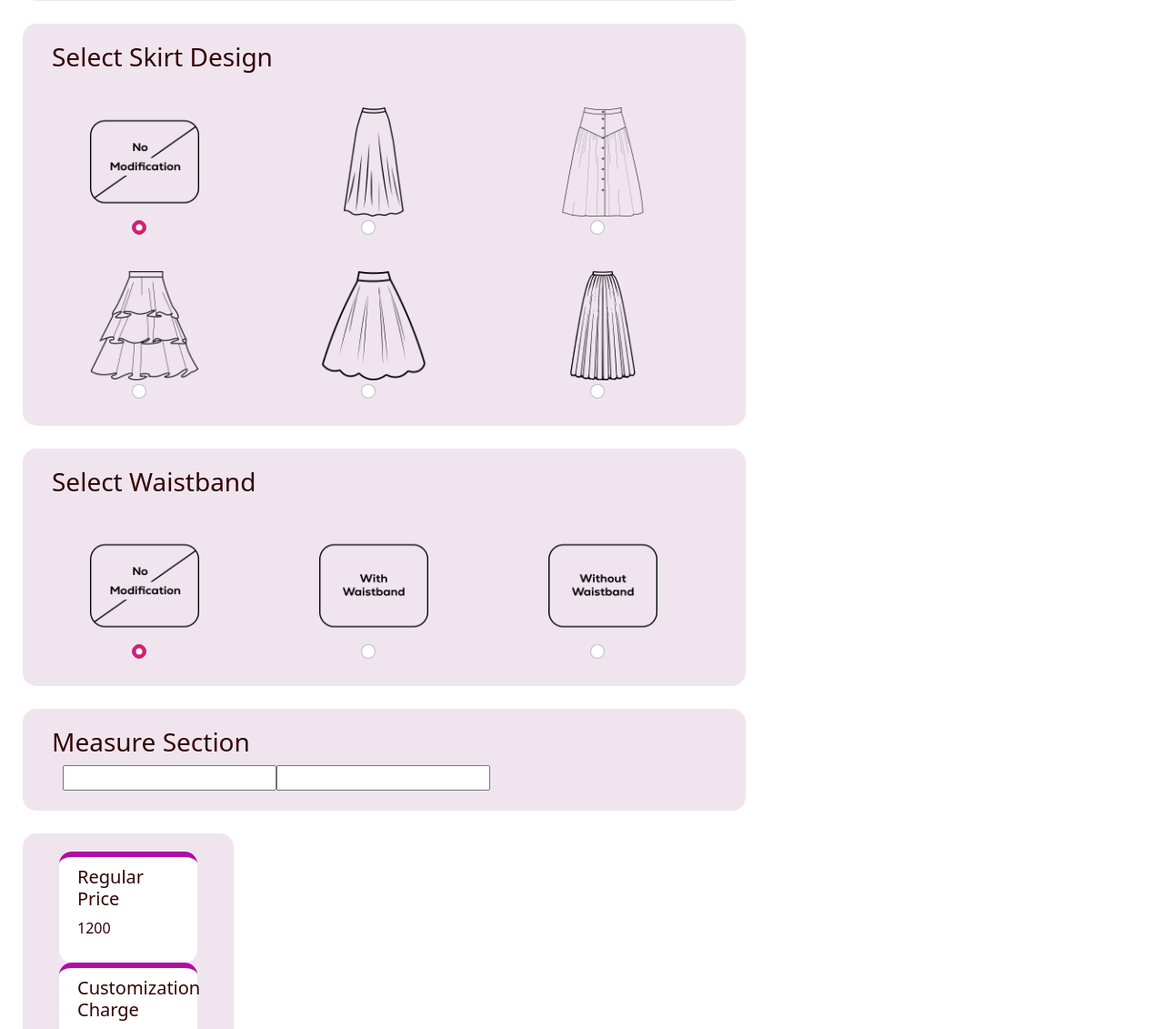
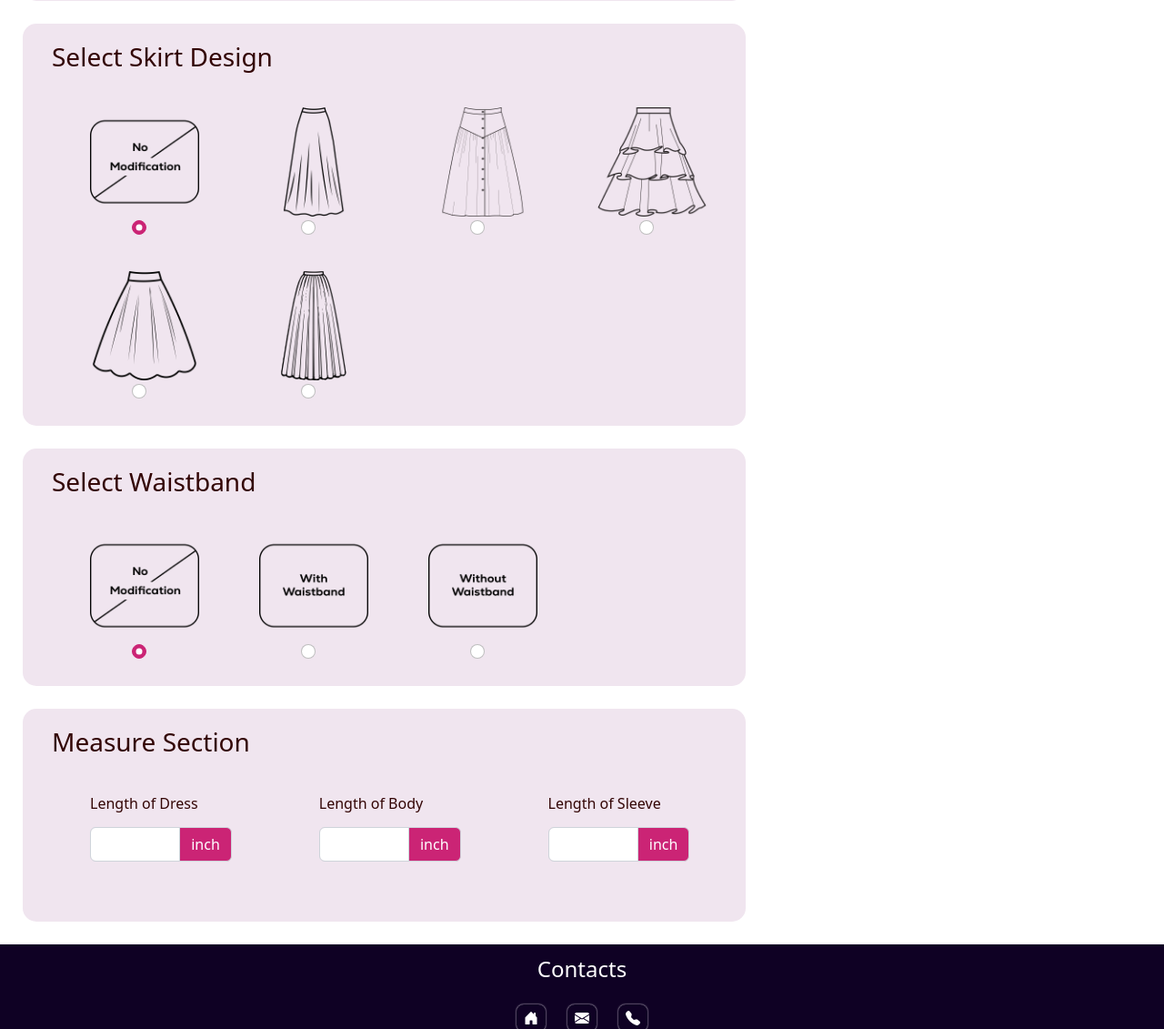
Before and after one commit to Rownokzahan/perfect-fit-with-php, a PHP site: page /customize.html in a window 1280 px wide. Shown: the part 2576-3707 px from the top of the page at 91% size. Run offline with PHP 8.4, Linux system fonts and the light colour scheme.

Commit message:
customize updated

```diff
--- a/css/main.css
+++ b/css/main.css
@@ -193,11 +193,16 @@
 }
 
 
-/* @media only screen and (min-width: 800px) {
+@media only screen and (min-width: 1490px) {
     .price-update {
         position: fixed;
         right: 0;
         bottom: 130px;
         line-height: 0;
     }
-} */
+}
+
+span.input-group-text{
+    background: #cb2475;
+    color: white;
+}
--- a/customize.html
+++ b/customize.html
@@ -63,11 +63,11 @@
                     <p class="">Lorem ipsum dolor sit amet consectetur adipisicing elit. Laborum dolorum debitis alias officiis vel magni.</p>
                 </div>
 
-                <form action="" id="customize-form">
+                <form action="" id="customize-form" class="needs-validation" novalidate>
 
                     <div class="color-section row basic-box-style">
                         <h3>Select Color</h3>
-                        <div class="form-check col">
+                        <div class="form-check col needs-validation" novalidate>
                             <label class="form-check-label" for="color1">
                                 <input class="form-check-input" type="radio" name="color" value="no-modification" id="color1" checked>
                                 <img src="Perfect-fit-Images/customize/no-modification.png" alt="Option 1">
@@ -215,37 +215,37 @@
 
                     <div class="skirt-section row basic-box-style">
                         <h3>Select Skirt Design</h3>
-                        <div class="form-check col">
+                        <div class="form-check col col-lg-2">
                             <label class="form-check-label" for="skirt1">
                                 <input class="form-check-input" type="radio" name="skirt" value="no-modification" id="skirt1" checked>
                                 <img src="Perfect-fit-Images/customize/no-modification.png" alt="Option 1">
                             </label>
                         </div>
-                        <div class="form-check col">
+                        <div class="form-check col col-lg-2">
                             <label class="form-check-label" for="skirt2">
                                 <input class="form-check-input" type="radio" name="skirt" value="a-line" id="skirt2">
                                 <img src="Perfect-fit-Images/customize/skirt/a-line.png" alt="Option 2">
                             </label>
                         </div>
-                        <div class="form-check col">
+                        <div class="form-check col col-lg-2">
                             <label class="form-check-label" for="skirt3">
                                 <input class="form-check-input" type="radio" name="skirt" value="button-a-line" id="skirt3">
                                 <img src="Perfect-fit-Images/customize/skirt/button-a-line.png" alt="Option 2">
                             </label>
                         </div>
-                        <div class="form-check col">
+                        <div class="form-check col col-lg-2">
                             <label class="form-check-label" for="skirt4">
                                 <input class="form-check-input" type="radio" name="skirt" value="ruffle" id="skirt4">
                                 <img src="Perfect-fit-Images/customize/skirt/ruffle.png" alt="Option 2">
                             </label>
                         </div>
-                        <div class="form-check col">
+                        <div class="form-check col col-lg-2">
                             <label class="form-check-label" for="skirt5">
                                 <input class="form-check-input" type="radio" name="skirt" value="box-pleated" id="skirt5">
                                 <img src="Perfect-fit-Images/customize/skirt/box-pleated.png" alt="Option 2">
                             </label>
                         </div>
-                        <div class="form-check col">
+                        <div class="form-check col col-lg-2">
                             <label class="form-check-label" for="skirt6">
                                 <input class="form-check-input" type="radio" name="skirt" value="pleated" id="skirt6">
                                 <img src="Perfect-fit-Images/customize/skirt/pleated.png" alt="Option 2">
@@ -255,19 +255,19 @@
 
                     <div class="waist-band-section row basic-box-style">
                         <h3>Select Waistband</h3>
-                        <div class="form-check col">
+                        <div class="form-check col col-lg-2">
                             <label class="form-check-label" for="waist-band1">
                                 <input class="form-check-input" type="radio" name="waist-band" value="no-modification" id="waist-band1" checked>
                                 <img src="Perfect-fit-Images/customize/no-modification.png" alt="Option 1">
                             </label>
                         </div>
-                        <div class="form-check col">
+                        <div class="form-check col col-lg-2">
                             <label class="form-check-label" for="waist-band2">
                                 <input class="form-check-input" type="radio" name="waist-band" value="yes" id="waist-band2">
                                 <img src="Perfect-fit-Images/customize/waist-band/with-waistband.png" alt="Option 2">
                             </label>
                         </div>
-                        <div class="form-check col">
+                        <div class="form-check col col-lg-2">
                             <label class="form-check-label" for="waist-band3">
                                 <input class="form-check-input" type="radio" name="waist-band" value="no" id="waist-band3">
                                 <img src="Perfect-fit-Images/customize/waist-band/without-waistband.png" alt="Option 2">
@@ -277,12 +277,47 @@
 
                     <div class="measurement-section row basic-box-style">
                         <h3>Measure Section</h3>
-                        <div class="form-check d-flex">
+                        <div class="form-check col">
+                            <div class="mb-3">
+                                <label class="form-label"><h6>Length of Dress</h6></label>
+                                <div class="input-group mb-3 has-validation">
+                                    <input type="number" class="form-control" name="length" required>
+                                    <span class="input-group-text">inch</span>
+                                    <div class="invalid-feedback">
+                                        Enter the dress length.
+                                    </div>
+                                </div>
+                            </div>
+                        </div>
 
-                            <input type="number" name="length">
-                            <input type="number" name="length">
+                        <div class="form-check col">
+                            <div class="mb-3">
+                                <label class="form-label"><h6>Length of Body</h6></label>
+                                <div class="input-group mb-3 has-validation">
+                                    <input type="number" class="form-control" name="body" required>
+                                    <span class="input-group-text">inch</span>
+                                    <div class="invalid-feedback">
+                                        Enter the body length.
+                                    </div>
+                                </div>
+                            </div>
+                        </div>
+
+                        <div class="form-check col">
+                            <div class="mb-3">
+                                <label class="form-label"><h6>Length of Sleeve</h6></label>
+                                <div class="input-group mb-3 has-validation">
+                                    <input type="number" class="form-control" name="sleeve" required>
+                                    <span class="input-group-text">inch</span>
+                                    <div class="invalid-feedback">
+                                        Enter the sleeve length.
+                                    </div>
+                                </div>
+                            </div>
                         </div>
                     </div>
+                </form>
+            </div>
 
             <div class="col-lg-4">
                 <div class="price-update basic-box-style fixme">
@@ -344,7 +379,7 @@
                     </div>
 
 
-                    <div class="submit-btn d-flex justify-content-end me-3 mb-2">
+                    <div class="submit-btn d-flex justify-content-end me-3 my-2">
                         <button type="submit" form="customize-form" class="btn btn-primary">Next >></button>
                     </div>
                 </div>
@@ -366,11 +401,32 @@
         </div>
         <p class="text-muted copyright">© copyright 2022 by Rownok, all right reserved</p>
     </footer>
-    <script src="https://cdn.jsdelivr.net/npm/bootstrap@5.2.3/dist/js/bootstrap.bundle.min.js"
-        integrity="sha384-kenU1KFdBIe4zVF0s0G1M5b4hcpxyD9F7jL+jjXkk+Q2h455rYXK/7HAuoJl+0I4"
-        crossorigin="anonymous"></script>
+    <script src="https://cdn.jsdelivr.net/npm/bootstrap@5.2.3/dist/js/bootstrap.bundle.min.js"></script>
 </body>
     <script src="https://code.jquery.com/jquery-3.6.1.js" integrity="sha256-3zlB5s2uwoUzrXK3BT7AX3FyvojsraNFxCc2vC/7pNI=" crossorigin="anonymous"></script>
     <!-- custom js -->
+
+    <script>
+        // Example starter JavaScript for disabling form submissions if there are invalid fields
+        (() => {
+        'use strict'
+
+        // Fetch all the forms we want to apply custom Bootstrap validation styles to
+        const forms = document.querySelectorAll('.needs-validation')
+
+        // Loop over them and prevent submission
+        Array.from(forms).forEach(form => {
+            form.addEventListener('submit', event => {
+            if (!form.checkValidity()) {
+                event.preventDefault()
+                event.stopPropagation()
+            }
+
+            form.classList.add('was-validated')
+            }, false)
+        })
+        })()
+    </script>
+
     <script src="script/home-page.js"></script>
 </html>
```
Also changed, not shown: extra.html (added, +78 -0 lines).
